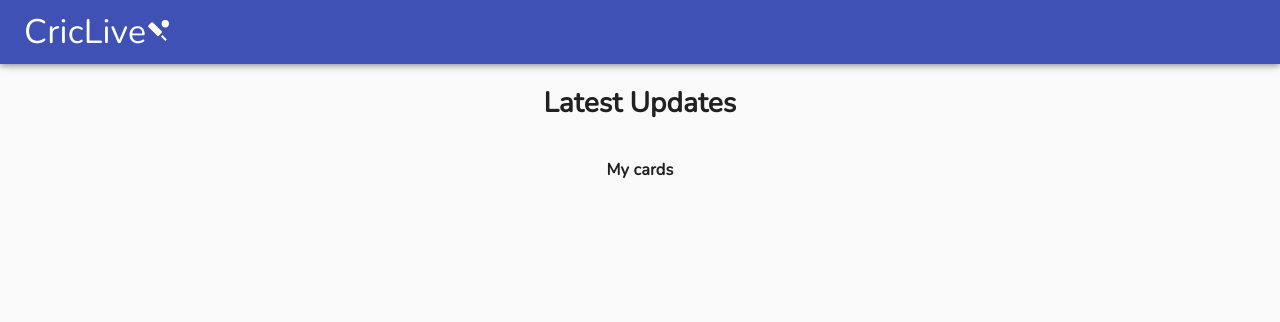
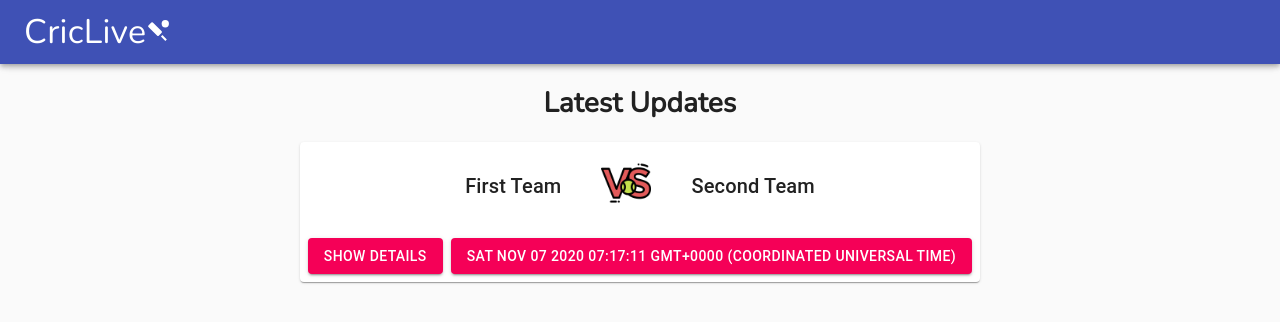
Before and after one commit to stephin007/CricLive, a React (Create React App) app: page / in a window 1280 px wide. Shown: the top 322 px of the page. Built offline with nearby package versions, Linux system fonts and the light colour scheme; no server answers.

Commit message:
Added the card and the buttons(Before API rendering)

```diff
--- a/src/App.css
+++ b/src/App.css
@@ -15,3 +15,10 @@ html,body{
   justify-content: center;
   flex-direction: column;
 }
+
+@media (max-width: 700px){
+  .mycard_button{
+    display: flex;
+    flex-direction: column;
+  }
+}
--- a/src/App.js
+++ b/src/App.js
@@ -8,7 +8,7 @@ const App = () => {
   useEffect(()=>{
     getMatches()
     .then((data) => console.log("DATA: ",data))
-    .catch()
+    .catch(error=> console.log(error))
   },[])
   return (
     <div className="App">
--- a/src/api/Api.js
+++ b/src/api/Api.js
@@ -1,10 +1,8 @@
 const API_KEY = process.env.REACT_APP_CRIC_API_KEY;
-console.log(API_KEY)
 // GET ALL THE UPCOMING MATCHES
 
 export const getMatches = () => {
     const url = `https://cricapi.com/api/matches/${API_KEY}`
-    console.log(url)
     return fetch(url)
     .then((response) =>response.json())
     .catch((error) => console.log("ERROR : ", error))
--- a/src/components/MyCard.js
+++ b/src/components/MyCard.js
@@ -1,10 +1,39 @@
-import React, {Fragment} from 'react'
+import React from 'react'
+import { Card, CardContent, Grid, CardActions, Button, Typography } from '@material-ui/core'
+
+import versus from "../img/versus.png"
 
 const MyCard = () => {
+    const getMatchCard  = () =>{
+        return(
+            <Card>
+                <CardContent>
+                    <Grid container justify="center" alignItems="center" spacing={5}>
+                        <Grid item>
+                            <Typography variant="h6">First Team</Typography>
+                        </Grid>
+                        <Grid item>
+                            <img src={versus} alt="Vs" width="50px" height="50px"/>
+                        </Grid>
+                        <Grid item>
+                            <Typography variant="h6">Second Team</Typography>
+                        </Grid>
+                    </Grid>
+                </CardContent>
+                {/* Use below if needed : style={{display: "flex", alignItems: "center", justifyContent:"center"}}*/}
+                <CardActions className= "mycard_button">
+                    <Button variant="contained" color="secondary" className= "mycard_firstButton">
+                        Show Details
+                    </Button>
+                    <Button variant="contained" color="secondary">
+                        {new Date().toString()}
+                    </Button>
+                </CardActions>
+            </Card>
+        )
+    }
     return (
-        <Fragment>
-            <h3>My cards</h3>
-        </Fragment>
+        getMatchCard()
     )
 }
 
```
Also changed, not shown: src/img/versus.png (added).
